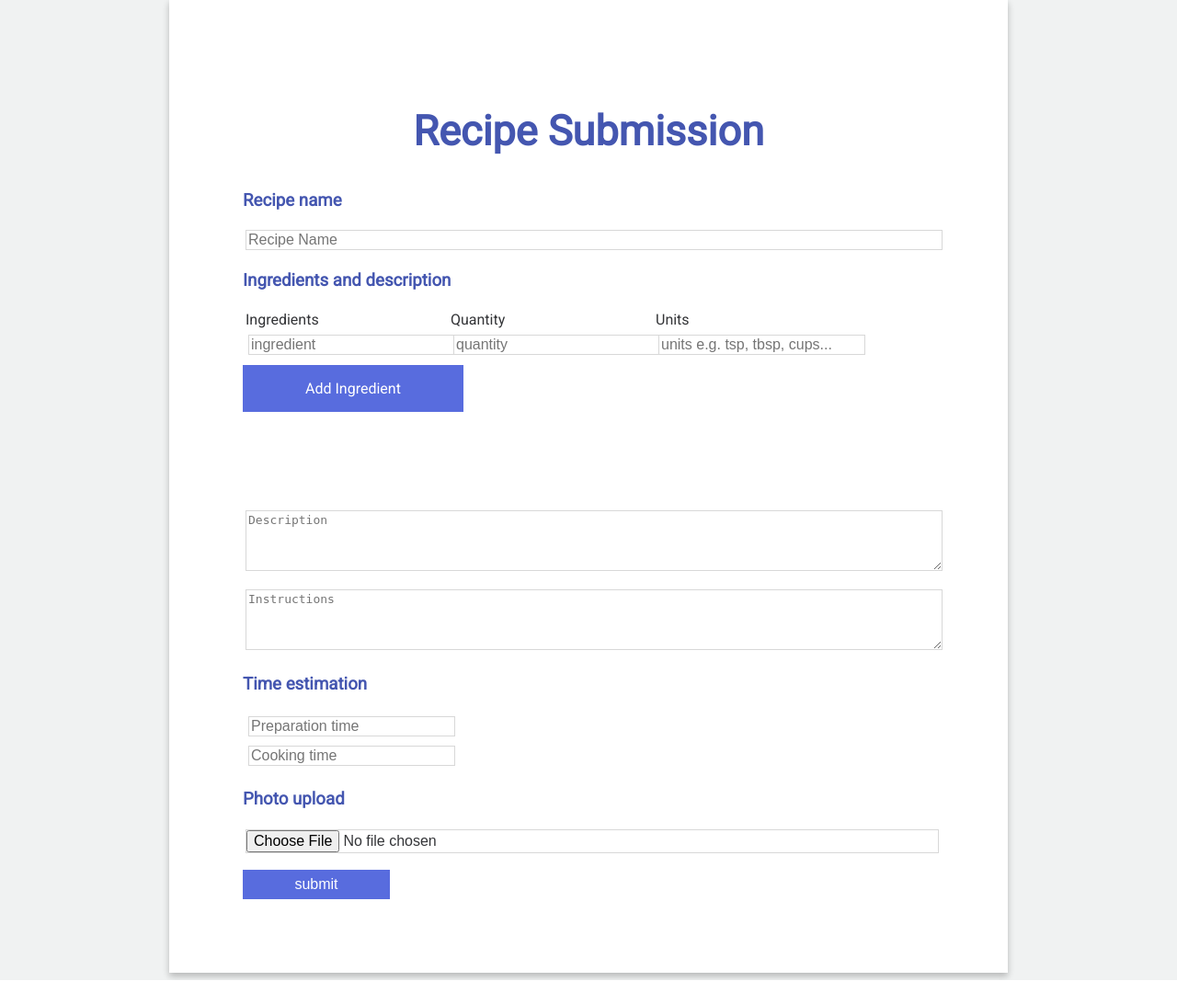
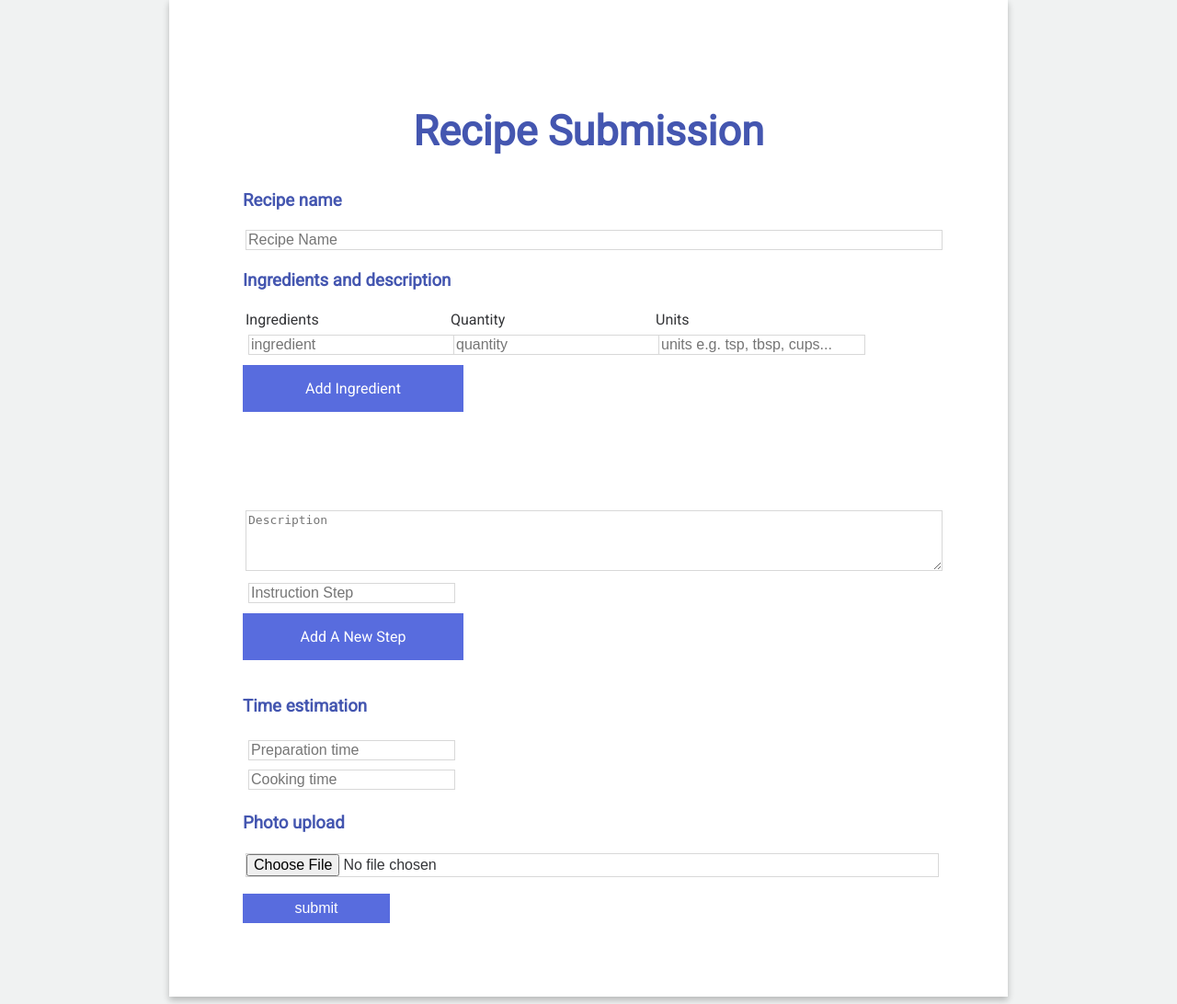
Before and after one commit to recipes1520/RECIPE-APP, a Python web app: template templates/recipe-submission.html in a window 1280 px wide. Shown: the part 92-1184 px from the top of the page at 92% size. Before the commit the page ends 1158 px from the top, so only its background shows below. Run offline with Jinja, Linux system fonts and the light colour scheme; the template is opened without the code that fills it, so the values that code supplies are empty; some libraries are stand-ins or nearby versions.

Commit message:
Instructions

```diff
--- a/stylesheets/style.css
+++ b/stylesheets/style.css
@@ -310,4 +310,25 @@ the recipe submission version of formContent*/
     box-shadow: 0 4px 7px 0 rgba(0, 0, 0, 0.24);
 }
 
+#addInstruction {
+    width: 15em;
+    text-align: center;
+    margin: 0 auto;
+    outline: none !important;
+    color: white;
+    border: none;
+    background-color: #586CDE !important;
+   /* border-radius: 5px; /* Added this*/
+    clear: both;
+    /* float: right; */
+    float: left;
+    margin-top: 5px;
+    margin-bottom: 5px;
+}
+
+#addInstruction:hover {
+    background-color: #4456B0 !important;
+    box-shadow: 0 4px 7px 0 rgba(0, 0, 0, 0.24);
+}
+
 /*END SUBMISSION SPECIFIC STUFF*/
--- a/templates/recipe-submission.html
+++ b/templates/recipe-submission.html
@@ -32,11 +32,17 @@
 			<!-- <h3>Description</h3> -->
 			<textarea rows="4" cols="50" placeholder="Description" name="description"></textarea>
 		</div>
-		<div id="instructions">
-			<textarea rows="4" cols="50" placeholder="Instructions" name="instruction"></textarea>
+		<table id="instructionTable">
+            <tr id="instructionInput" class="instRow">
+                <td><input type="text" class="instInput" placeholder="Instruction Step" name="instructions"></td>
+            </tr>
+		</table>
+        <div id="addInstruction" onclick="addInstruction();">
+				<p>Add A New Step</p>
 		</div>
+        <br><br><br><br>
 		<table>
-			<h3>Time estimation</h3>
+			<tr><h3>Time estimation</h3></tr>
 			<tr>
 				<td><input type="text" placeholder="Preparation time" name="prep_time"></td>
 			</tr>
@@ -56,6 +62,12 @@
 </div><!--end of main container-->
 <!--script to add ingredients-->
 <script type = "text/javascript">
+    function addInstruction(){
+        var table = document.getElementById('instructionTable');
+		var row = table.insertRow(-1);
+		var cell1 = row.insertCell(0);
+		cell1.innerHTML = '<input type="text" class="instInput" placeholder="Instruction Step" name="instruction">';
+    }
 	function addIngredient(){
 		var table = document.getElementById('recipeTable');
 		var row = table.insertRow(-1);
@@ -65,8 +77,6 @@
 		cell1.innerHTML = '<input type="text" class="ingInput" placeholder="ingredient" name="ingredients">';
 		cell2.innerHTML = '<input type="text" class="qInput" placeholder="quantity" name="quantities">';
 		cell3.innerHTML = '<input type="text" class="uInput" placeholder="units e.g. tsp, tbsp, cups..." name="units">';
-		var parent = document.getElementById("recipeTable");
-		parent.appendChild(newRow);
 	}
 </script>
 {% endblock %}
```
